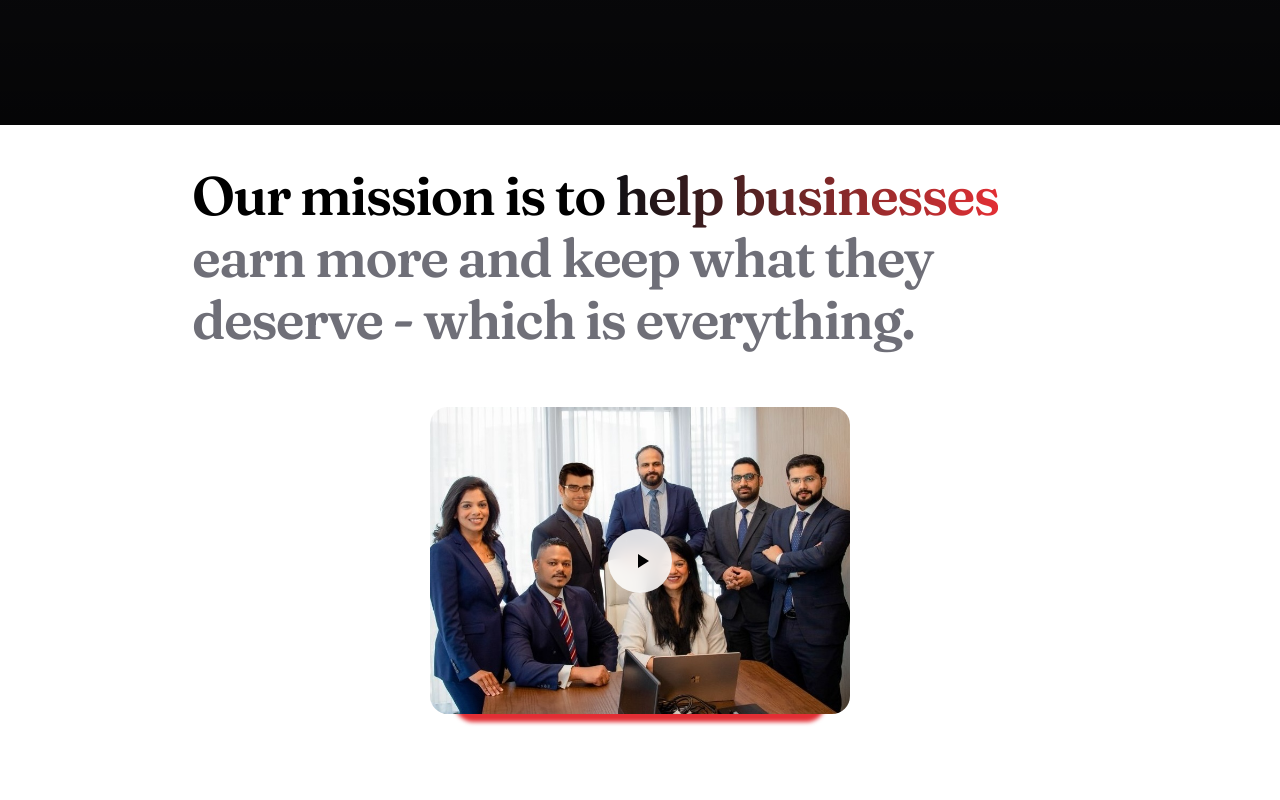
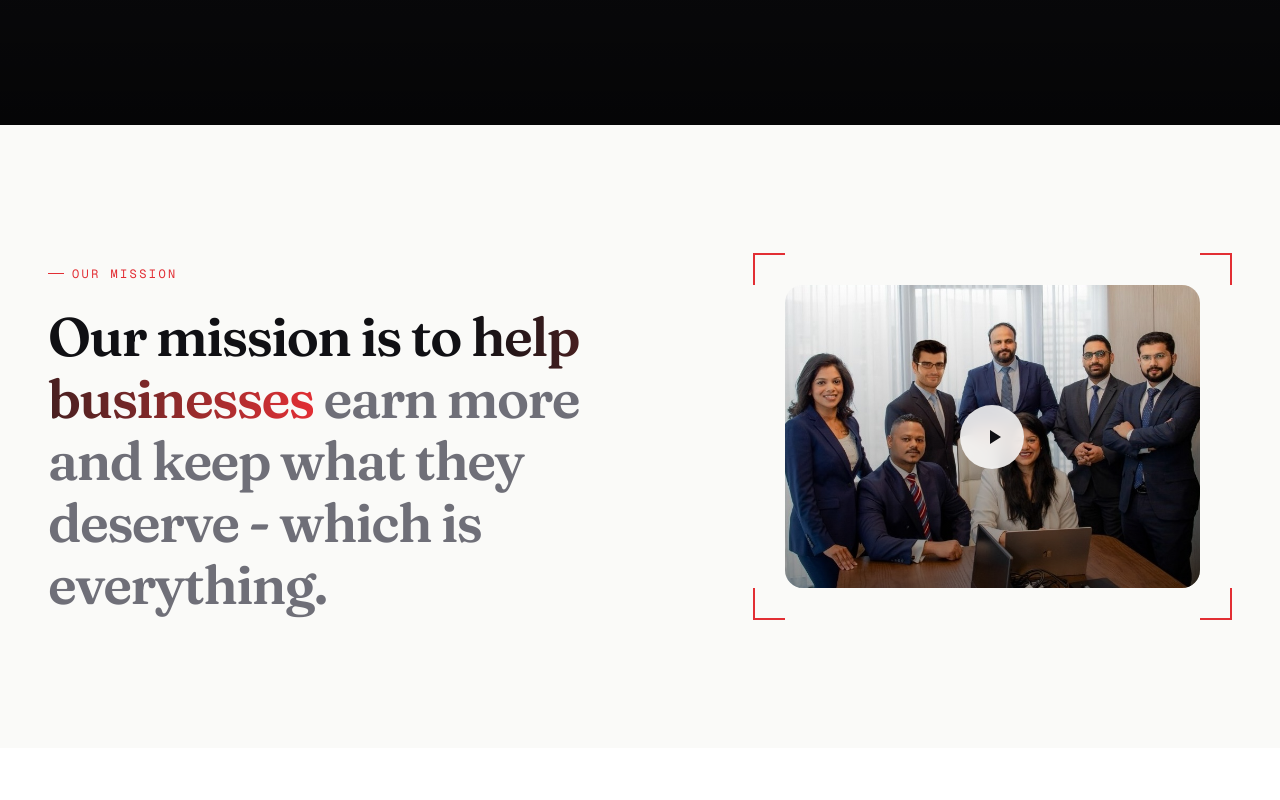
Before and after one commit to alliancestreetgoa-lang/as.ae, a Next.js app: page / in a window 1280 px wide. Shown: the part 960-1760 px from the top of the page. Built offline with nearby package versions, Linux system fonts and the light colour scheme.

Commit message:
feat: redesign Mission
Editorial split (Fraunces statement + Frame-bracketed thumbnail) using Section/Eyebrow/Frame/Reveal on bg-as-canvas. Hover-scale thumbnail via CSS transition (reduced-motion safe). Content unchanged.

```diff
--- a/src/components/Mission.tsx
+++ b/src/components/Mission.tsx
@@ -1,42 +1,66 @@
 import Image from "next/image";
+import { Eyebrow } from "@/components/primitives/Eyebrow";
+import { Frame } from "@/components/primitives/Frame";
+import { Section } from "@/components/primitives/Section";
+import { Reveal } from "@/components/motion/Reveal";
 
+/**
+ * Mission — an editorial split beneath the ink Hero: the mission statement
+ * (unchanged copy, now set in Fraunces) on the left, the team thumbnail on
+ * the right inside the brand's corner-bracket `Frame`. `bg-as-canvas` gives
+ * a clean dark (Hero) -> light (Mission) transition down the page.
+ *
+ * Structural cue (thumbnail hover-scale + gradient scrim under a centered
+ * play button) borrowed from 21st.dev "Video Thumbnail Player"
+ * (ravikatiyar, id 4586) — re-themed to the `Frame` primitive instead of a
+ * plain rounded box, hand-built with a CSS transition (no framer-motion in
+ * the source anyway).
+ */
 export function Mission() {
   return (
-    <section className="relative overflow-hidden bg-white pb-24 pt-10">
-      <div className="as-container">
-        <h2 className="mx-auto max-w-4xl text-[34px] leading-[1.15] tracking-[-0.03em] sm:text-[46px] lg:text-[54px]">
-          <span className="text-black">Our mission is to </span>
+    <Section bg="canvas">
+      <Reveal as="div" y={28} className="col-span-12 lg:col-span-7 lg:self-center">
+        <Eyebrow>Our Mission</Eyebrow>
+        <h2 className="font-display mt-6 max-w-xl text-[34px] leading-[1.15] tracking-[-0.03em] text-as-ink sm:text-[46px] lg:text-[54px]">
+          <span>Our mission is to </span>
           <span className="bg-gradient-to-r from-as-ink to-as-red bg-clip-text text-transparent">
             help businesses
           </span>
           <span className="text-as-muted">
-            {" "}earn more and keep what they deserve - which is everything.
+            {" "}
+            earn more and keep what they deserve - which is everything.
           </span>
         </h2>
+      </Reveal>
 
-        {/* Team video thumbnail */}
-        <div className="relative mx-auto mt-14 w-full max-w-[420px]">
-          <div className="absolute -bottom-2 left-6 right-6 h-10 rounded-full bg-as-red blur-[2px]" />
-          <div className="relative overflow-hidden rounded-[18px]">
+      <Reveal
+        as="div"
+        y={28}
+        delay={0.15}
+        className="col-span-12 mt-14 lg:col-span-5 lg:mt-0 lg:self-center"
+      >
+        <Frame tone="red" className="mx-auto w-full max-w-[420px] lg:max-w-none">
+          <div className="group relative overflow-hidden rounded-[18px]">
             <Image
               src="/images/mission-team-homepage.jpg"
               alt="The Alliance Street team"
               width={420}
               height={280}
-              className="h-auto w-full object-cover"
+              className="h-auto w-full object-cover transition-transform duration-500 ease-out group-hover:scale-105 motion-reduce:transition-none motion-reduce:group-hover:scale-100"
             />
+            <div className="pointer-events-none absolute inset-0 bg-gradient-to-t from-black/40 to-transparent" />
             <button
               type="button"
               aria-label="Play video"
-              className="absolute left-1/2 top-1/2 flex h-16 w-16 -translate-x-1/2 -translate-y-1/2 items-center justify-center rounded-full bg-white/85 backdrop-blur transition-transform hover:scale-105"
+              className="absolute left-1/2 top-1/2 flex h-16 w-16 -translate-x-1/2 -translate-y-1/2 items-center justify-center rounded-full bg-white/85 backdrop-blur transition-transform duration-300 group-hover:scale-110 motion-reduce:transition-none motion-reduce:group-hover:scale-100"
             >
-              <svg viewBox="0 0 24 24" className="ml-1 h-6 w-6 fill-black">
+              <svg viewBox="0 0 24 24" className="ml-1 h-6 w-6 fill-as-ink">
                 <path d="M8 5v14l11-7z" />
               </svg>
             </button>
           </div>
-        </div>
-      </div>
-    </section>
+        </Frame>
+      </Reveal>
+    </Section>
   );
 }
```
